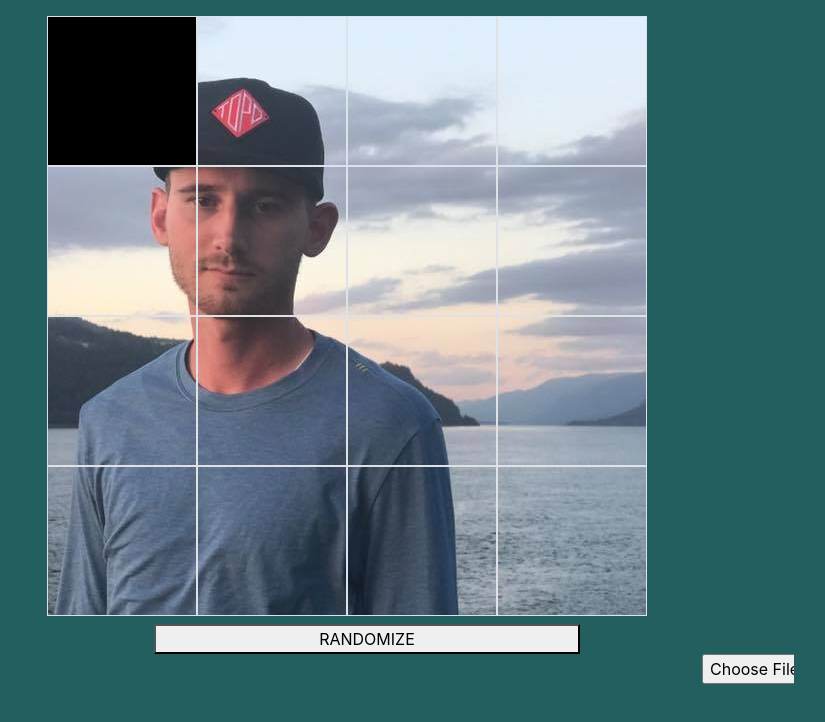
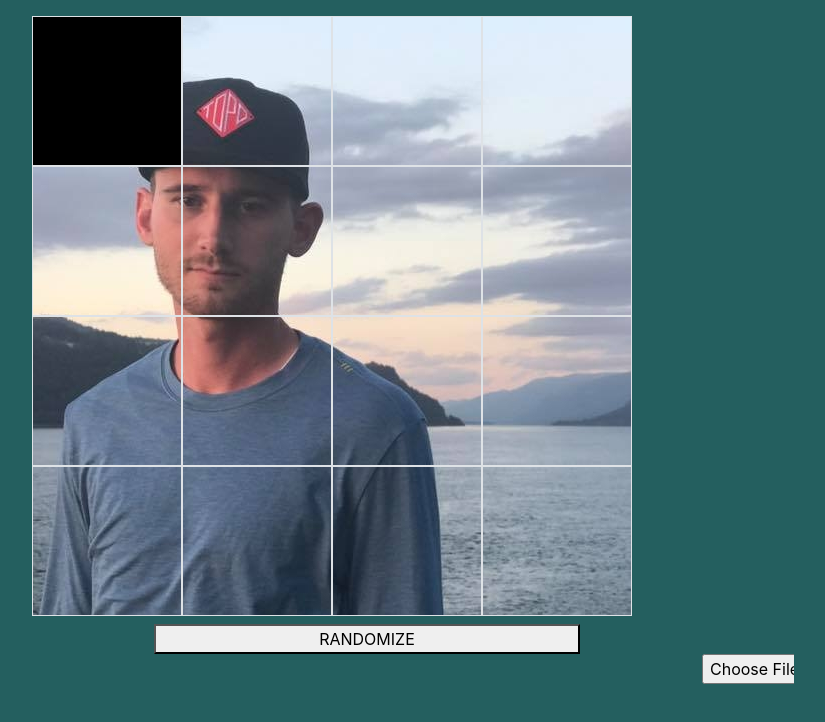
Before and after one commit to TaylorAkin/puzzleslider, a plain HTML site: page index.html in a window 1280 px wide. Shown: the whole page, without its empty margins (273-1098 px from the left). Drawn offline with nearby package versions, Linux system fonts and the light colour scheme.

Commit message:
finished slider

```diff
--- a/main.js
+++ b/main.js
@@ -42,19 +42,36 @@ class tileObject {
 }
 
 
+function createpuzzle() {
 
 
-
-function createpuzzle() {
+    document.getElementById('puzzleslider').innerHTML = "";
 
     var puzzlecontainer = document.createElement("div");
     puzzlecontainer.id = 'containerid';
     puzzlecontainer.className = 'container mt-5 border h-100 w-50';
 
+    var containerrow = document.createElement("div");
+    containerrow.setAttribute('id', 'containerrowid');
+    containerrow.className = 'row h-100';
+
+
+    var col1 = document.createElement("div");
+    col1.setAttribute('id', 'col1id');
+    col1.className = 'col-xs-3';
+
+    var col2 = document.createElement("div");
+    col2.setAttribute('id', 'col2id');
+    col2.className = 'col-xs-5';
+
 
     var puzzlerow = document.createElement("div");
     puzzlerow.setAttribute('id', 'rowid');
-    puzzlerow.className = 'row h-100';
+    puzzlerow.className = 'row h-100 w-100';
+
+
+
+
 
 
     var i = 0;
@@ -64,11 +81,12 @@ function createpuzzle() {
         puzzletiles.addEventListener('click', checkTile);
         puzzletiles.id = i;
         tileArray.push(i);
-        puzzletiles.className = 'border display-1';
+        puzzletiles.className = 'col-xs-3 border display-1';
         puzzletiles.setAttribute('style', 'height: 150px; width:150px; overflow: hidden; background-color:black');
 
 
         var image = document.createElement('img');
+        image.className = 'img-fluid.max-width:100%';
         image.id = 'image' + i;
         image.src = imageSource;
         image.style = `height="600px"; width="600px";`
@@ -98,9 +116,11 @@ function createpuzzle() {
 
     }
 
+    var col3 = document.createElement("div");
+    col3.setAttribute('id', 'col3id');
+    col3.className = 'col-xs-3 h-100';
 
 
-    // console.log(tileObjectArray);
 
     var buttonsContainer = document.createElement("div");
     buttonsContainer.id = 'buttonsContainerid';
@@ -126,11 +146,15 @@ function createpuzzle() {
 
 
 
-
-    puzzlecontainer.appendChild(puzzlerow);
+    col2.appendChild(puzzlerow);
     buttonsRow.appendChild(randomizeCol);
     buttonsRow.appendChild(uploadCol);
     buttonsContainer.appendChild(buttonsRow);
+    containerrow.appendChild(col1);
+    containerrow.appendChild(col2)
+    containerrow.appendChild(col3);
+    puzzlecontainer.appendChild(containerrow);
+
 
 
 
@@ -261,13 +285,7 @@ function randomizer() {
 
         document.getElementById(`${randomNum}`).click();
 
-
-
     }
-
-
-
-
 
     // keeping ranomizer to != win case
     if (tileArray[0].location == 0) {
@@ -279,11 +297,6 @@ function randomizer() {
     // console.log(tileObjectArray);
 
 }
-
-
-
-
-
 function photoUpload() {
 
 
@@ -291,16 +304,11 @@ function photoUpload() {
     let newImage = imageId.files[0];
 
 
-    imageSource = `'images/${newImage}'`;
+    var url = URL.createObjectURL(imageId.files[0]);
 
-    // console.log(imageSource);
+    imageSource = url;
 
-
-    // console.log(newImage);
-
-
-
-
+    createpuzzle();
 
     // inputElement.addEventListener('change', function () {
     //     var url = URL.createObjectURL(inputElement.files[0]);
@@ -308,9 +316,4 @@ function photoUpload() {
     // });
 
 
-
-
-createpuzzle();
-
-
 }
```
Also changed, not shown: style.css (+0 -8 lines).
